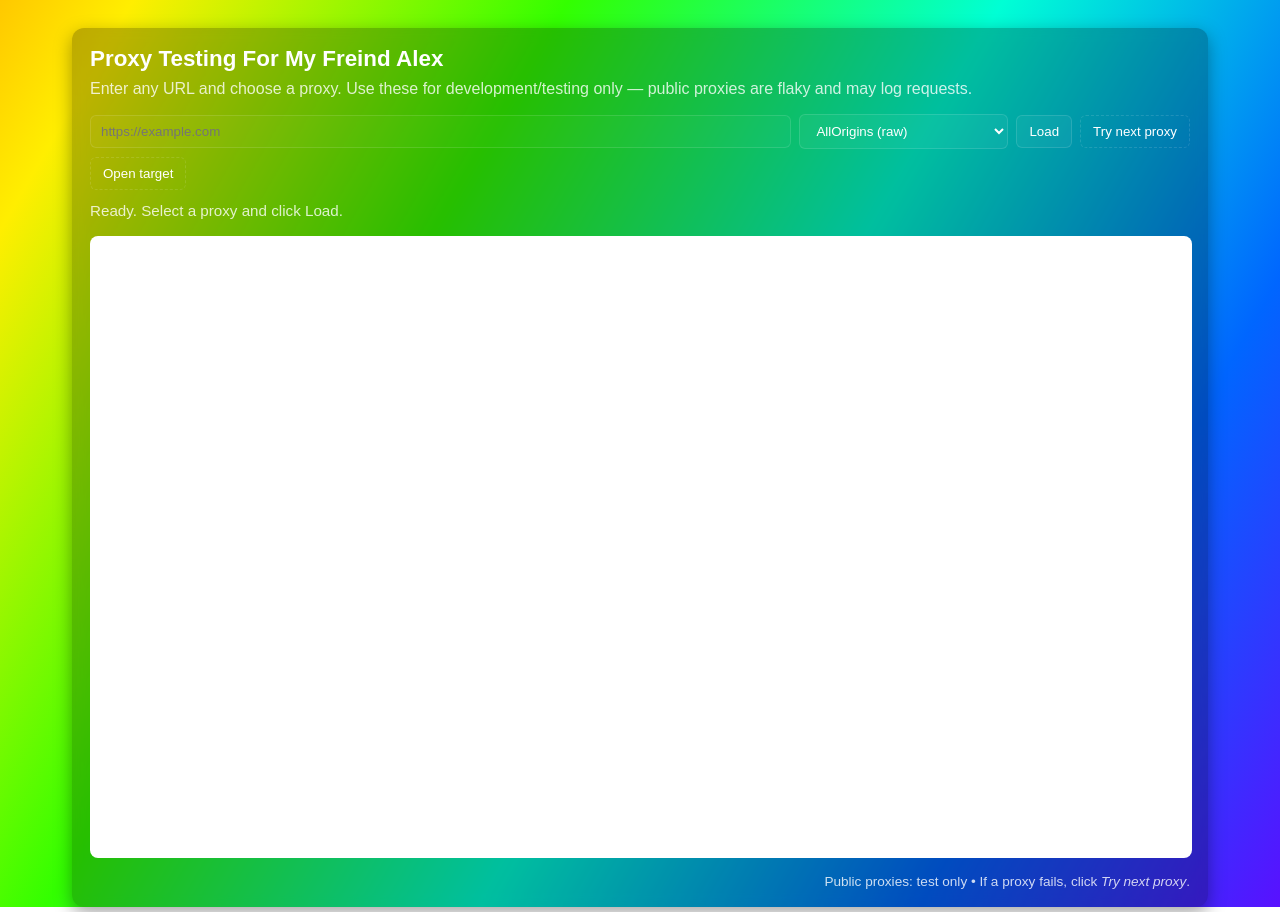
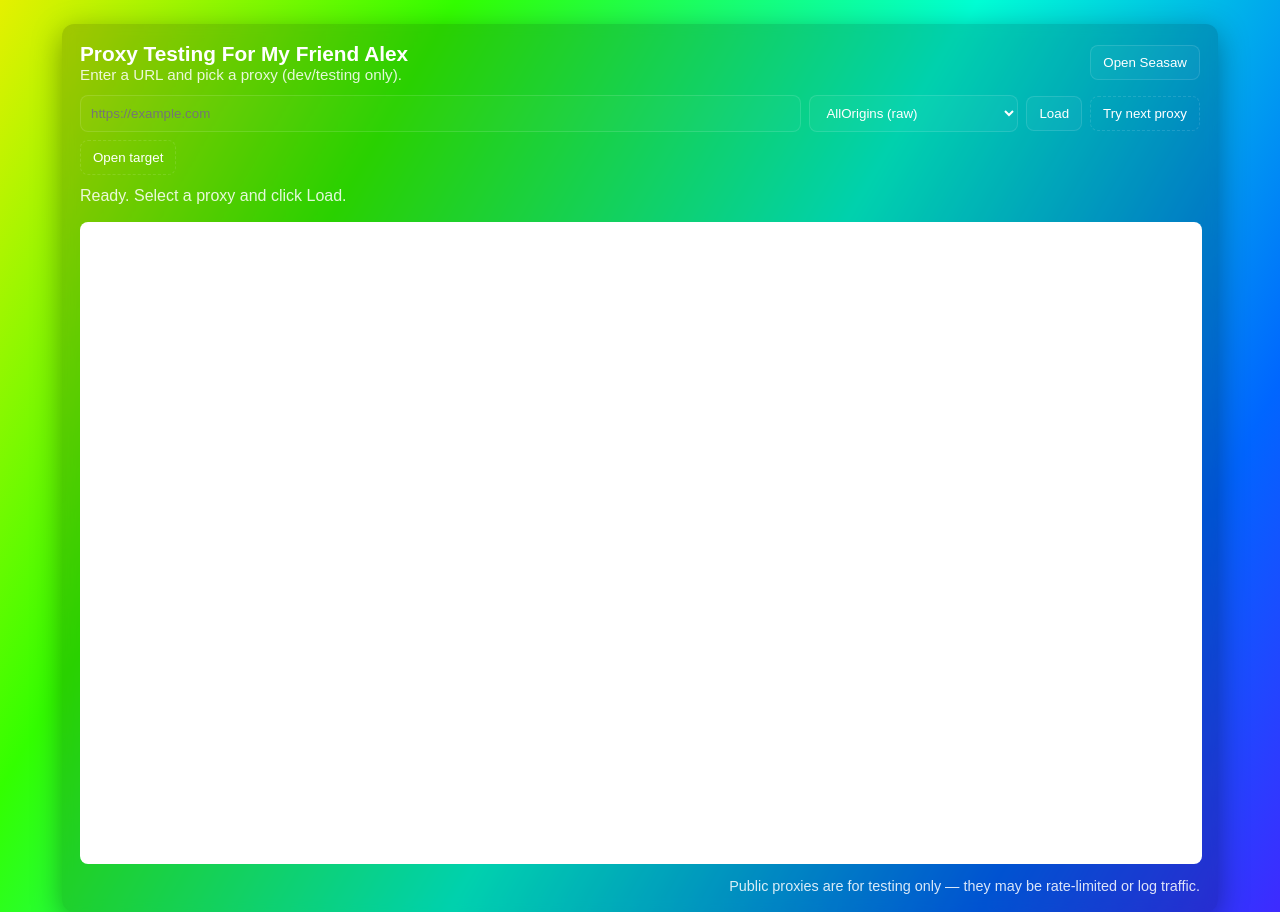
Before and after one commit to Peppermint995/Proxy-Testing, a plain HTML site: page index.html in a window 1280 px wide. Both pictures are taken after a click on the button "Load". Drawn offline with Linux system fonts and the light colour scheme.

Commit message:
Update index.html

```diff
--- a/index.html
+++ b/index.html
@@ -1,27 +1,20 @@
 <!DOCTYPE html>
 <html lang="en">
 <head>
-<meta charset="UTF-8" />
-<meta name="viewport" content="width=device-width, initial-scale=1.0"/>
-<title>Proxy Testing For My Freind Alex</title>
+<meta charset="utf-8" />
+<meta name="viewport" content="width=device-width,initial-scale=1" />
+<title>Proxy Testing For My Friend Alex</title>
 <style>
   :root{
     --fg: #ffffff;
-    --muted: rgba(255,255,255,0.8);
-    --card-bg: rgba(0,0,0,0.25);
+    --muted: rgba(255,255,255,0.85);
+    --card-bg: rgba(0,0,0,0.18);
   }
-
-  html,body {
-    height: 100%;
-    margin: 0;
-  }
-
-  /* rainbow animated background using CSS gradients */
-  body {
-    font-family: Arial, sans-serif;
-    color: var(--fg);
-    padding: 28px;
-    /* make a large multi-stop gradient and animate its position */
+  html,body{height:100%;margin:0}
+  body{
+    font-family: Arial, Helvetica, sans-serif;
+    color:var(--fg);
+    padding:24px;
     background: linear-gradient(120deg,
       #ff004d 0%,
       #ff7300 12.5%,
@@ -32,218 +25,240 @@
       #6a00ff 75%,
       #ff00c8 87.5%,
       #ff004d 100%);
-    background-size: 200% 200%;
-    animation: rainbowShift 40s linear infinite;
+    background-size: 240% 240%;
+    animation: rainbowShift 36s linear infinite;
+    display:flex;
+    align-items:flex-start;
+    justify-content:center;
+  }
+  @keyframes rainbowShift{
+    0%{background-position:0% 50%}
+    50%{background-position:100% 50%}
+    100%{background-position:0% 50%}
   }
 
-  @keyframes rainbowShift {
-    0% { background-position: 0% 50%; }
-    50% { background-position: 100% 50%; }
-    100% { background-position: 0% 50%; }
-  }
-
-  /* page card */
-  .card {
-    background: var(--card-bg);
-    padding: 18px;
-    border-radius: 12px;
-    box-shadow: 0 6px 18px rgba(0,0,0,0.35);
-    max-width: 1100px;
-    margin: 0 auto;
+  .card{
+    width:100%;
+    max-width:1120px;
+    background:var(--card-bg);
+    border-radius:12px;
+    padding:18px;
+    box-shadow:0 8px 30px rgba(0,0,0,0.35);
     backdrop-filter: blur(6px);
   }
 
-  h2 { margin: 0 0 8px 0; font-size: 1.4rem; }
-  p { margin: 6px 0 16px 0; color: var(--muted); }
-
-  .controls {
+  header {
     display:flex;
+    align-items:center;
+    gap:12px;
+    justify-content:space-between;
+  }
+  h2{margin:0;font-size:1.3rem}
+  .controls{
+    margin-top:12px;
+    display:flex;
+    gap:8px;
+    align-items:center;
     flex-wrap:wrap;
+  }
+  input#url{
+    flex:1 1 60%;
+    padding:10px;
+    border-radius:8px;
+    border:1px solid rgba(255,255,255,0.12);
+    background: rgba(255,255,255,0.02);
+    color:var(--fg);
+    min-width:220px;
+  }
+  select, button{
+    padding:9px 12px;
+    border-radius:8px;
+    border:1px solid rgba(255,255,255,0.12);
+    background: rgba(255,255,255,0.03);
+    color:var(--fg);
+    cursor:pointer;
+  }
+  button.secondary{ background: transparent; border:1px dashed rgba(255,255,255,0.12) }
+  .side-actions{
+    display:flex;
     gap:8px;
     align-items:center;
   }
-
-  input#url { flex:1 1 60%; min-width:240px; padding:8px 10px; border-radius:6px; border:1px solid rgba(255,255,255,0.12); background: rgba(255,255,255,0.02); color:var(--fg); }
-  select, button {
-    padding:8px 12px;
-    border-radius:6px;
+  #status{ margin-top:12px; color:var(--muted); min-height:1.2em }
+  iframe{
+    width:100%;
+    height:640px;
+    margin-top:16px;
+    border-radius:8px;
     border:1px solid rgba(255,255,255,0.12);
-    background: rgba(255,255,255,0.04);
-    color:var(--fg);
-    cursor:pointer;
+    background:white;
   }
-
-  button:active { transform: translateY(1px); }
-  button.secondary { background: transparent; border:1px dashed rgba(255,255,255,0.12); }
-
-  #status { margin-top:12px; font-size:0.95rem; color:var(--muted); min-height:1.2em; }
-
-  iframe {
-    width: 100%;
-    height: 620px;
-    border-radius:8px;
-    border: 1px solid rgba(255,255,255,0.12);
-    margin-top: 16px;
-    background: white;
-  }
-
-  footer { margin-top:12px; font-size:0.85rem; color:var(--muted); text-align:right; }
-
-  @media (max-width:700px){
-    input#url { flex-basis:100%; }
-    .controls { gap:6px; }
+  footer{ margin-top:10px; text-align:right; color:var(--muted); font-size:0.9rem }
+  @media(max-width:720px){
+    .controls{flex-direction:column;align-items:stretch}
+    .side-actions{justify-content:space-between}
+    iframe{height:520px}
   }
 </style>
 </head>
 <body>
-  <div class="card">
-    <h2>Proxy Testing For My Freind Alex</h2>
-    <p>Enter any URL and choose a proxy. Use these for development/testing only — public proxies are flaky and may log requests.</p>
+  <div class="card" role="main">
+    <header>
+      <div>
+        <h2>Proxy Testing For My Friend Alex</h2>
+        <div style="color:var(--muted);font-size:0.95rem">Enter a URL and pick a proxy (dev/testing only).</div>
+      </div>
+      <div class="side-actions">
+        <!-- side button that navigates to the site you requested -->
+        <button id="seesawBtn" title="Open Seasaw (new tab)">Open Seasaw</button>
+      </div>
+    </header>
 
-    <div class="controls">
+    <div class="controls" style="margin-top:12px;">
       <input id="url" placeholder="https://example.com" spellcheck="false" autocapitalize="none" />
       <select id="proxySelect" title="Select proxy"></select>
       <button id="loadBtn">Load</button>
       <button id="nextBtn" class="secondary" title="Try next proxy">Try next proxy</button>
-      <button id="openBtn" class="secondary" title="Open raw target in new tab (no proxy)">Open target</button>
+      <button id="openBtn" class="secondary" title="Open target (no proxy)">Open target</button>
     </div>
 
-    <div id="status">Ready.</div>
+    <div id="status">Ready. Tip: press Enter to load.</div>
 
     <iframe id="frame" sandbox="allow-scripts allow-forms allow-same-origin"></iframe>
 
-    <footer>Public proxies: test only • If a proxy fails, click <em>Try next proxy</em>.</footer>
+    <footer>Public proxies are for testing only — they may be rate-limited or log traffic.</footer>
   </div>
 
 <script>
-/*
-  Proxy list: each entry is {name, url, type}
-  type === 'encode' => proxy expects encoded URL appended (eg ?url=ENCODED)
-  type === 'prefix' => proxy is a simple prefix that should be followed by the raw URL (no double-encoding)
-  Note: Availability changes — these are common dev proxies.
-*/
+/* ------------------------
+   Proxies (tested/dev)
+   - type: 'encode' => append encoded URL
+   - type: 'prefix' => append raw URL
+   These are known public dev proxies; availability may change.
+   Sources used to build this list: AllOrigins, CORS.lol, CodeTabs, CorsProxy.io, Corsfix, ThingProxy, bridged.cc, CORS-Anywhere docs.
+   ------------------------ */
 const proxies = [
   { name: 'AllOrigins (raw)', url: 'https://api.allorigins.win/raw?url=', type: 'encode' },
   { name: 'CORS.lol', url: 'https://api.cors.lol/?url=', type: 'encode' },
   { name: 'CodeTabs (quest)', url: 'https://api.codetabs.com/v1/proxy?quest=', type: 'encode' },
-  { name: 'CorsProxy.io', url: 'https://corsproxy.io/?', type: 'encode' },
-  { name: 'CorsFix', url: 'https://proxy.corsfix.com/?', type: 'encode' },
-  { name: 'ThingProxy', url: 'https://thingproxy.freeboard.io/fetch/', type: 'prefix' },
+  { name: 'CorsProxy.io', url: 'https://corsproxy.io/?url=', type: 'encode' },
+  { name: 'CorsFix (free)', url: 'https://proxy.corsfix.com/?url=', type: 'encode' },
+  { name: 'ThingProxy (Freeboard)', url: 'https://thingproxy.freeboard.io/fetch/', type: 'prefix' },
   { name: 'Bridged CORS (bridged.cc)', url: 'https://cors.bridged.cc/', type: 'prefix' },
-  { name: 'Textise (html-to-text demo)', url: 'https://textise dot iitty??', type: 'encode' }, // placeholder removed if you want to add real
-  // Additional entries that sometimes work:
-  { name: 'HTMLDriven CORS', url: 'https://cors-proxy.htmldriven.com/?url=', type: 'encode' },
-  { name: 'CORS Anywhere (demo)', url: 'https://cors-anywhere.herokuapp.com/', type: 'prefix' } // many demo instances require enabling
+  { name: 'CORS-Anywhere (demo)', url: 'https://cors-anywhere.herokuapp.com/', type: 'prefix' }
 ];
 
-// filter out entries that are clearly placeholders (we left a dummy above as an example); keep only valid-looking ones
-const validProxies = proxies.filter(p => p.url && !p.name.includes('placeholder'));
-
-// populate the select
+// populate proxy select
 const select = document.getElementById('proxySelect');
-validProxies.forEach((p, i) => {
+proxies.forEach((p, i) => {
   const opt = document.createElement('option');
   opt.value = i;
   opt.textContent = p.name;
   select.appendChild(opt);
 });
 
+// elements
+const urlInput = document.getElementById('url');
+const frame = document.getElementById('frame');
+const status = document.getElementById('status');
 let currentIndex = 0;
 select.selectedIndex = 0;
 
-const status = document.getElementById('status');
-const frame = document.getElementById('frame');
-const urlInput = document.getElementById('url');
+// play click sound using WebAudio (no files)
+function playClick() {
+  try {
+    const ctx = new (window.AudioContext || window.webkitAudioContext)();
+    const o = ctx.createOscillator();
+    const g = ctx.createGain();
+    o.type = 'sine';
+    o.frequency.value = 1000;
+    g.gain.setValueAtTime(0.0001, ctx.currentTime);
+    g.gain.exponentialRampToValueAtTime(0.12, ctx.currentTime + 0.01);
+    g.gain.exponentialRampToValueAtTime(0.0001, ctx.currentTime + 0.18);
+    o.connect(g); g.connect(ctx.destination);
+    o.start();
+    o.stop(ctx.currentTime + 0.19);
+  } catch(e) { /* ignore audio errors */ }
+}
 
+// build proxied URL properly for each proxy type
+function buildProxiedUrl(proxy, target) {
+  if (!/^https?:\/\//i.test(target)) target = 'https://' + target;
+  if (proxy.type === 'encode') return proxy.url + encodeURIComponent(target);
+  return proxy.url + target;
+}
+
+function setStatus(txt) {
+  status.textContent = txt;
+}
+
+// main load function
+function loadProxy() {
+  playClick();
+  const target = urlInput.value.trim();
+  if (!target) return alert('Please enter a URL (https://...)');
+  currentIndex = parseInt(select.value, 10) || 0;
+  const proxy = proxies[currentIndex];
+  const proxiedUrl = buildProxiedUrl(proxy, target);
+  setStatus(`Loading via ${proxy.name}...`);
+  frame.src = proxiedUrl;
+
+  // best-effort check after a short delay
+  setTimeout(() => {
+    try {
+      // trying to inspect cross-origin frame may throw; this is best-effort
+      const doc = frame.contentDocument;
+      if (!doc || !doc.body || doc.body.innerHTML.trim() === '') {
+        setStatus(`Tried ${proxy.name}. If the iframe is blank the proxy or target blocked framing — click "Try next proxy".`);
+      } else {
+        setStatus(`Loaded via ${proxy.name}.`);
+      }
+    } catch (err) {
+      // cross-origin, assume request sent; user should see content if framing allowed
+      setStatus(`Request sent via ${proxy.name}. If blank, that proxy/target blocked framing — click "Try next proxy".`);
+    }
+  }, 3500);
+}
+
+// try next proxy in list
+function tryNextProxy() {
+  playClick();
+  currentIndex = (currentIndex + 1) % proxies.length;
+  select.selectedIndex = currentIndex;
+  loadProxy();
+}
+
+// open raw target (no proxy)
+function openTarget() {
+  playClick();
+  let url = urlInput.value.trim();
+  if (!url) return alert('Enter a URL first.');
+  if (!/^https?:\/\//i.test(url)) url = 'https://' + url;
+  window.open(url, '_blank');
+}
+
+// open the seasaw site you requested in a new tab
+document.getElementById('seesawBtn').addEventListener('click', () => {
+  playClick();
+  window.open('https://ajxanman-beep.github.io/seasaw/index.html', '_blank');
+});
+
+// button wiring and keyboard shortcut
 document.getElementById('loadBtn').addEventListener('click', loadProxy);
 document.getElementById('nextBtn').addEventListener('click', tryNextProxy);
 document.getElementById('openBtn').addEventListener('click', openTarget);
 
-function buildProxiedUrl(proxy, target) {
-  // proxy.type === 'encode' -> append encodeURIComponent(target)
-  // proxy.type === 'prefix' -> append raw target (but encode characters that break URL)
-  if (!target.match(/^https?:\/\//)) {
-    // ensure scheme
-    target = 'https://' + target;
-  }
-
-  if (proxy.type === 'encode') {
-    return proxy.url + encodeURIComponent(target);
-  } else {
-    // prefix type: we'll append the raw target but make sure it's not double-encoded
-    // replace spaces with %20 and keep rest intact
-    return proxy.url + target;
-  }
-}
-
-async function loadProxy() {
-  const url = urlInput.value.trim();
-  if (!url) {
-    alert('Please enter a URL (include https:// if possible).');
-    return;
-  }
-
-  currentIndex = parseInt(select.value, 10) || 0;
-  const proxy = validProxies[currentIndex];
-  const proxied = buildProxiedUrl(proxy, url);
-
-  status.textContent = `Loading with "${proxy.name}" ...`;
-  // set iframe src
-  frame.src = proxied;
-
-  // after a few seconds, check whether it loaded (best-effort)
-  setTimeout(() => {
-    // We cannot reliably inspect cross-origin frames; check a few heuristics
-    try {
-      // if same-origin we can inspect, otherwise this may throw
-      const doc = frame.contentDocument;
-      if (!doc || !doc.body) {
-        status.textContent = `Attempted: ${proxy.name}. If blank, the proxy or site blocked loading — try another proxy.`;
-        return;
-      }
-      const txt = doc.body.innerText || doc.body.textContent || '';
-      if (txt.trim().length === 0) {
-        status.textContent = `Attempted: ${proxy.name}. Frame loaded but appears empty; try another proxy.`;
-      } else {
-        status.textContent = `Loaded via ${proxy.name}.`;
-      }
-    } catch (err) {
-      // cross-origin — we can't read, so assume loaded unless iframe is clearly blank
-      // try a lightweight check: if iframe's src didn't change or there was a network error, we'd still not know
-      status.textContent = `Request sent via ${proxy.name}. If the page is blank, that proxy/target blocked framing or failed — click "Try next proxy".`;
-    }
-  }, 3500);
-}
-
-function tryNextProxy() {
-  // advance index and load
-  currentIndex = (currentIndex + 1) % validProxies.length;
-  select.selectedIndex = currentIndex;
-  loadProxy();
-}
-
-function openTarget() {
-  // open the raw target in a new tab (no proxy)
-  let url = urlInput.value.trim();
-  if (!url) return alert('Enter a URL first.');
-  if (!url.match(/^https?:\/\//)) url = 'https://' + url;
-  window.open(url, '_blank');
-}
-
-// convenience: when user presses Enter in input, load
 urlInput.addEventListener('keydown', (e) => {
-  if (e.key === 'Enter') {
-    loadProxy();
-  }
+  if (e.key === 'Enter') loadProxy();
 });
 
-// improve UX: if select changed, update currentIndex
+// when user changes select update index
 select.addEventListener('change', () => {
   currentIndex = parseInt(select.value, 10) || 0;
 });
 
-// initial status
-status.textContent = 'Ready. Select a proxy and click Load.';
+// small UX text
+setStatus('Ready. Select a proxy and click Load.');
 
 </script>
 </body>
```
